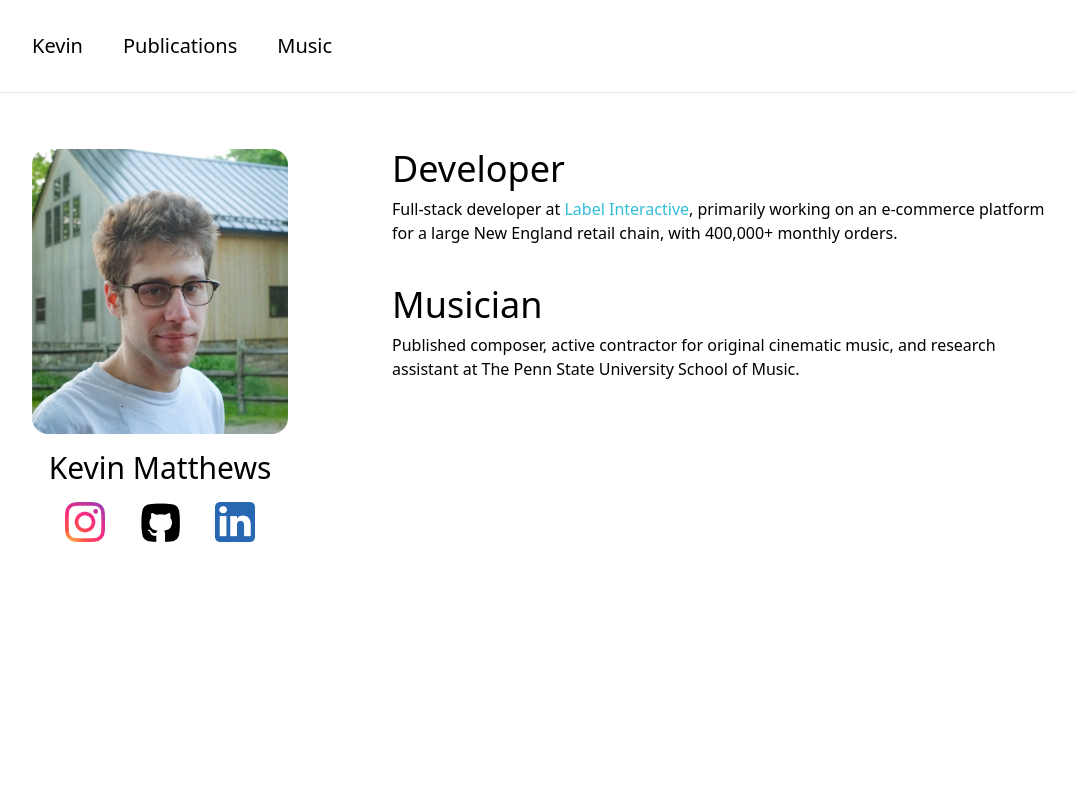
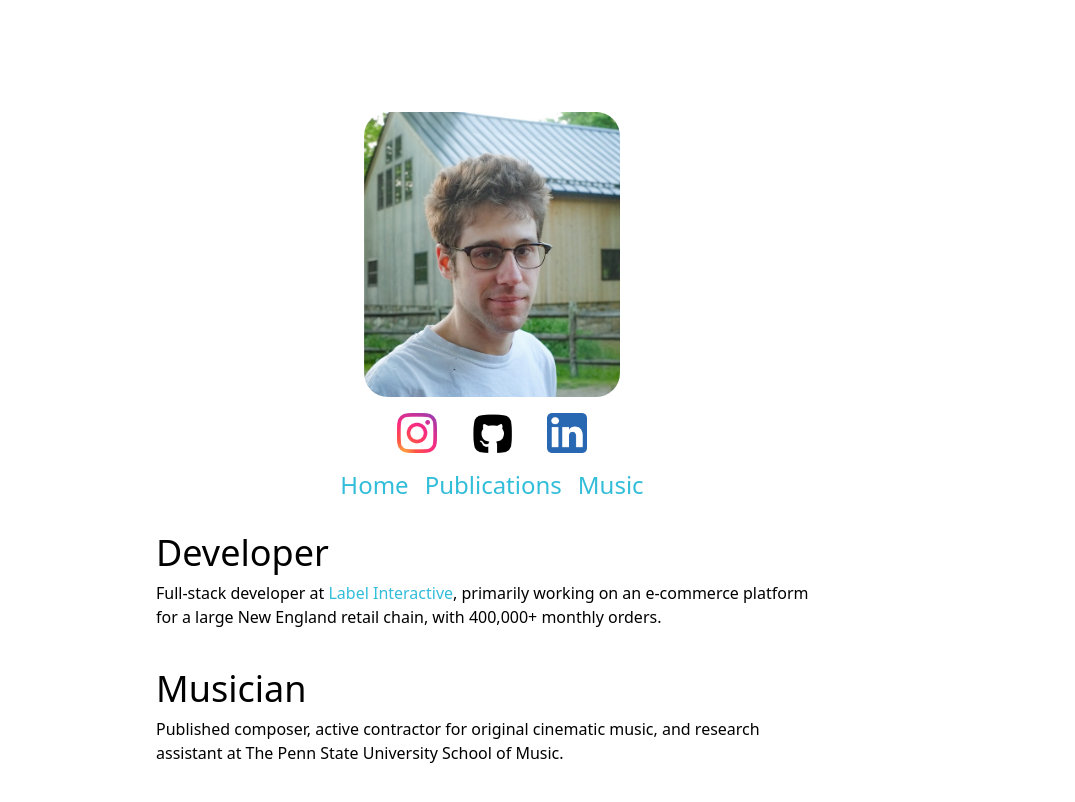
Before and after one commit to Kevinmatthews100/personal-web, a SvelteKit app: page / in a window 1280 px wide. Shown: the top 802 px of the page, without its empty margins (148-1223 px from the left). Built offline with nearby package versions, Linux system fonts and the light colour scheme.

Commit message:
feat: revamp site layout

```diff
--- a/src/app.css
+++ b/src/app.css
@@ -14,10 +14,6 @@ a:hover {
   text-decoration: underline;
 }
 
-hr {
-  border-color: rgba(229, 231, 235);
-}
-
 .video {
   padding-top: 56.25%;
 }
--- a/src/routes/+layout.svelte
+++ b/src/routes/+layout.svelte
@@ -3,21 +3,12 @@
 </script>
 
 <svelte:head>
-  <title>Kevin Matthews</title>
+  <title>Kev</title>
 </svelte:head>
 
-<header class="flex items-center my-8 mx-auto justify-evenly text-sm max-w-2xl xl:text-xl xl:mx-0 xl:justify-start">
-  <a href="/" class="text-black cursor-pointer hover:underline xl:px-5 xl:ml-40"> Kevin </a>
-  <a href="/publications" class="text-black cursor-pointer hover:underline xl:px-5"> Publications </a>
-  <a href="/music" class="text-black cursor-pointer hover:underline xl:px-5"> Music </a>
-</header>
-
-<hr class="mb-8 xl:mb-14" />
-
-<div class="flex flex-col xl:px-5 xl:flex-row xl:mt-14 xl:ml-40 xl:items-start">
-  <div class="flex flex-col">
-    <img class="w-48 mb-4 rounded-2xl mx-auto xl:w-64 xl:mx-0" src="/images/profile-pic.jpg" alt="Profile" />
-    <h1 class="mb-4 mx-auto text-3xl">Kevin Matthews</h1>
+<div class="max-w-7xl mx-auto mt-4 lg:mt-24">
+  <div class="flex flex-col items-center space-y-4 p-4">
+    <img class="w-64 rounded-3xl" src="/images/profile-pic.jpg" alt="Profile" />
     <div class="flex flex-row mx-auto mb-4 w-56">
       <a href="https://www.instagram.com/kmatthews10/" target="_blank" class="mx-auto">
         <img src="/images/insta.png" class="w-10 h-10" alt="Instagram" />
@@ -29,8 +20,14 @@
         <img src="/images/lin.png" class="w-10 h-10" alt="Linkedin" />
       </a>
     </div>
+    <div class="flex space-x-4 text-2xl">
+      <a href="/">Home</a>
+      <a href="/publications">Publications</a>
+      <a href="/music">Music</a>
+    </div>
   </div>
-  <main class="flex flex-col w-full mx-auto max-w-2xl px-2 my-4 xl:mt-0 xl:ml-24 2xl:max-w-4xl">
+
+  <main class="p-4 mx-auto">
     <slot />
   </main>
 </div>
--- a/src/routes/+page.svelte
+++ b/src/routes/+page.svelte
@@ -1,11 +1,13 @@
+<div class="max-w-2xl mx-auto">
   <h2 class="text-3xl xl:mx-0 xl:text-4xl">Developer</h2>
   <p class="max-w-2xl mt-2 mb-10 text-md">
     Full-stack developer at
-  <a href="https://www.labelinteractive.com/" target="_blank" rel="noreferrer">Label Interactive</a>, primarily working
-  on an e-commerce platform for a large New England retail chain, with 400,000+ monthly orders.
+    <a href="https://www.labelinteractive.com/" target="_blank" rel="noreferrer">Label Interactive</a>, primarily
+    working on an e-commerce platform for a large New England retail chain, with 400,000+ monthly orders.
   </p>
   <h2 class="text-3xl xl:mx-0 xl:text-4xl">Musician</h2>
   <p class="max-w-2xl mt-2 mb-10 text-md">
     Published composer, active contractor for original cinematic music, and research assistant at The Penn State
     University School of Music.
   </p>
+</div>
```
Also changed, not shown: 1 other file (tests, documents, lock files or other folders). Lines whose indentation alone changed are shown as unchanged.
